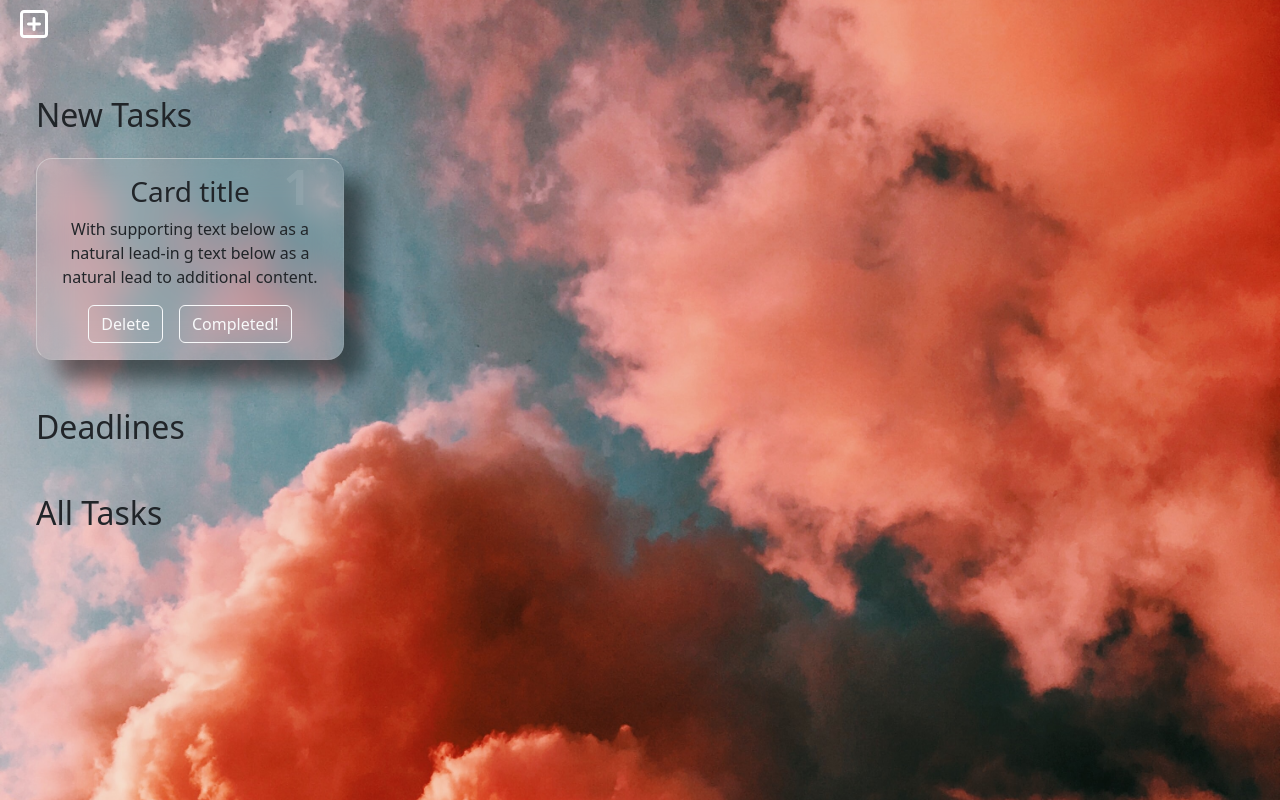
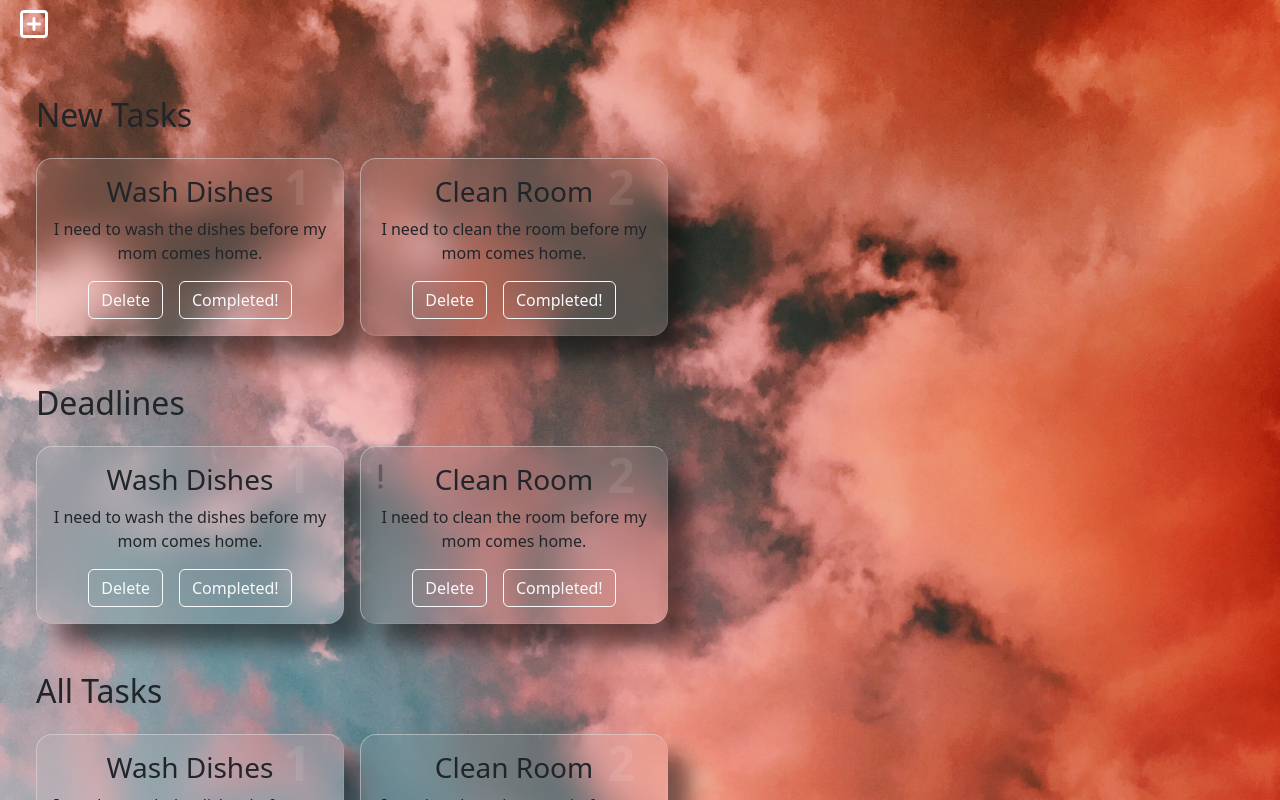
Before and after one commit to temoc1n/Treffio, a Vue app in the folder treffio_vuejs/: page /list-tasks in a window 1280 px wide. Shown: the top 800 px of the page. Built offline with nearby package versions, Linux system fonts and the light colour scheme.

Commit message:
Added style to other components

```diff
--- a/treffio_vuejs/src/assets/main.css
+++ b/treffio_vuejs/src/assets/main.css
@@ -68,6 +68,11 @@ body {
 /*CARDS*/
 .main_card {
     cursor: pointer;
+    background-color: rgba(225,225,225,0.1);
+    transition: background-color 0.5s;
+}
+.main_card:hover {
+    background-color: rgba(225,225,225,0.4);;
 }
 
 .card {
--- a/treffio_vuejs/src/components/Cards/TaskComponent.vue
+++ b/treffio_vuejs/src/components/Cards/TaskComponent.vue
@@ -1,18 +1,32 @@
 <template>
     <div class="card w-25 task-card" :style="getIndex" >
-  <div class="card-body text-center">
-    <span class="card-number fw-bolder">1</span>
-    <h3 class="card-title">Card title</h3>
-    <p class="card-text">With supporting text below as a natural lead-in g text below as a natural lead to additional content. </p>
-    <a href="#" class="btn delete-btn btn-outline-light me-3">Delete</a>
-    <a href="#" class="btn complete-btn btn-outline-light">Completed!</a>
-  </div>
-</div>
+        <div class="card-body text-center">
+            <div class="text-start">
+                <i @mouseover="showDeadline(card_deadline)" v-if="card_deadline" class="fa-solid fa-exclamation fa-beat-fade position-absolute fs-3"></i>
+            </div>
+            <span class="card-number fw-bolder">{{ card_number }}</span>
+            <h3 class="card-title">{{ card_title }}</h3>
+            <p class="card-text">{{ card_description }}</p>
+            <a href="#" class="btn delete-btn btn-outline-light me-3">Delete</a>
+            <a href="#" class="btn complete-btn btn-outline-light">Completed!</a>
+        </div>
+    </div>
 </template>
 <script>
 import { mapGetters } from 'vuex';
 export default {
     name: 'TaskComponent',
+    props: {
+        card_number: Number,
+        card_title: String,
+        card_description: String,
+        card_deadline: String
+    },
+    methods: {
+        showDeadline() {
+
+        }
+    },
     computed: {
         ...mapGetters([
             'getIndex'
--- a/treffio_vuejs/src/views/ListTasks.vue
+++ b/treffio_vuejs/src/views/ListTasks.vue
@@ -5,17 +5,26 @@
                         <h2>New Tasks</h2>
                     </div>
                     <div class="tasks-list d-flex gap-3 pt-3">
-                        <TaskComponent />
+                        <TaskComponent :card_number="cards.card1.card_number" :card_title="cards.card1.card_title" :card_description="cards.card1.card_description"/>
+                        <TaskComponent :card_number="cards.card2.card_number" :card_title="cards.card2.card_title" :card_description="cards.card2.card_description"/>
                     </div>
                 </div>
                 <div class="deadline-tasks ps-4 mt-5">
                     <div class="text-start">
                         <h2>Deadlines</h2>
                     </div>
+                    <div class="tasks-list d-flex gap-3 pt-3">
+                        <TaskComponent :card_number="cards.card1.card_number" :card_title="cards.card1.card_title" :card_description="cards.card1.card_description"/>
+                        <TaskComponent card_deadline="13 Mar 2023" :card_number="cards.card2.card_number" :card_title="cards.card2.card_title" :card_description="cards.card2.card_description"/>
+                    </div>
                 </div>
-                <div class="all-tasks ps-4 mt-5" :style="getIndex">
+                <div class="all-tasks ps-4 mt-5 mb-5" :style="getIndex">
                     <div class="text-start">
                         <h2>All Tasks</h2>
+                    </div>
+                    <div class="tasks-list d-flex gap-3 pt-3">
+                        <TaskComponent :card_number="cards.card1.card_number" :card_title="cards.card1.card_title" :card_description="cards.card1.card_description"/>
+                        <TaskComponent :card_number="cards.card2.card_number" :card_title="cards.card2.card_title" :card_description="cards.card2.card_description"/>
                     </div>
                 </div>
             </div>
@@ -27,6 +36,22 @@ export default {
     components:{
         'TaskComponent': TaskComponent
     },
+    data() {
+        return{
+            cards:{
+                card1:{
+                    card_number: 1,
+                    card_title: "Wash Dishes",
+                    card_description: "I need to wash the dishes before my mom comes home."
+                },
+                card2:{
+                    card_number: 2,
+                    card_title: "Clean Room",
+                    card_description: "I need to clean the room before my mom comes home."
+                }
+            }
+        }
+    }
 }
 </script>
 <style scoped>
```
